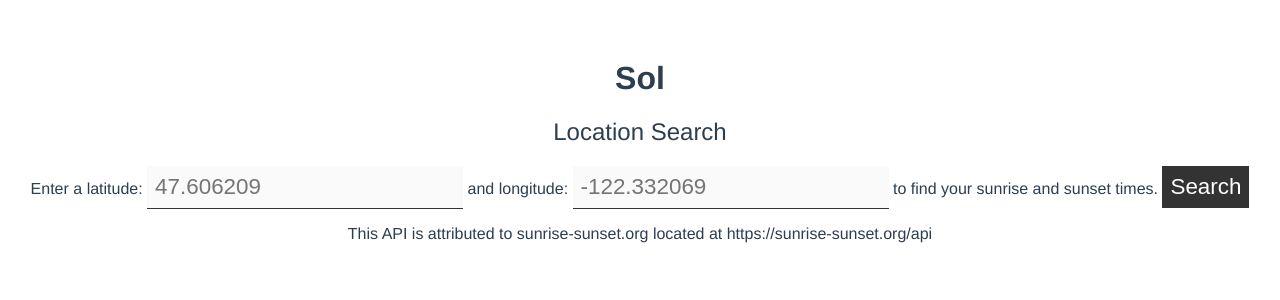
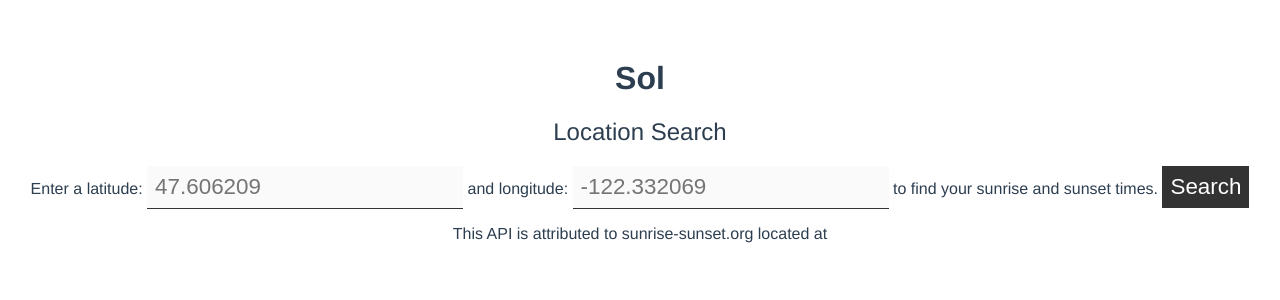
Before and after one commit to DerekJB1987/wats4000-final-project, a Vue app: page / in a window 1280 px wide. Shown: the top 300 px of the page. Built offline with nearby package versions, Linux system fonts and the light colour scheme.

Commit message:
updated API source link

```diff
--- a/src/components/LocationSearch.vue
+++ b/src/components/LocationSearch.vue
@@ -9,7 +9,7 @@
         <p><strong>{{item.word}}</strong></p>
       </li>
     </ul>
-    <p>This API is attributed to sunrise-sunset.org located at https://sunrise-sunset.org/api</p>
+    <p>This API is attributed to sunrise-sunset.org located at <a href= "https://sunrise-sunset.org/api"</a></p>
   </div>
 </template>
 
@@ -43,8 +43,6 @@ export default {
   }
 }
 </script>
-<!-- Add "scoped" attribute to limit CSS to this component only -->
-
 <!-- Add "scoped" attribute to limit CSS to this component only -->
 <style scoped>
 .rhymesaurus {
```
